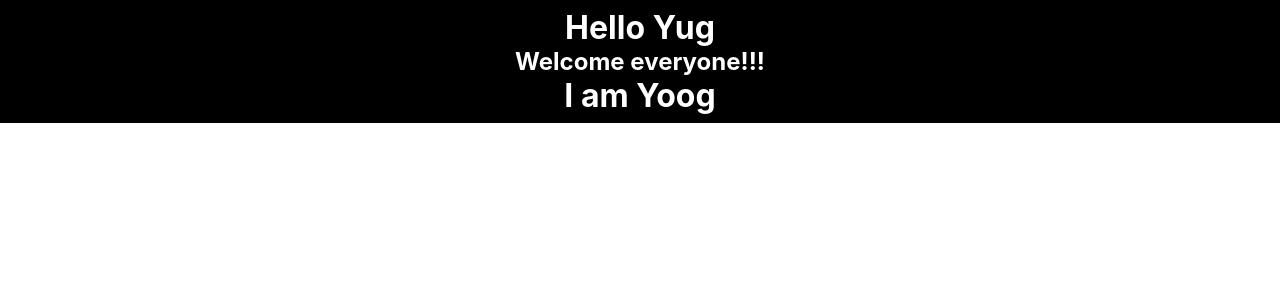
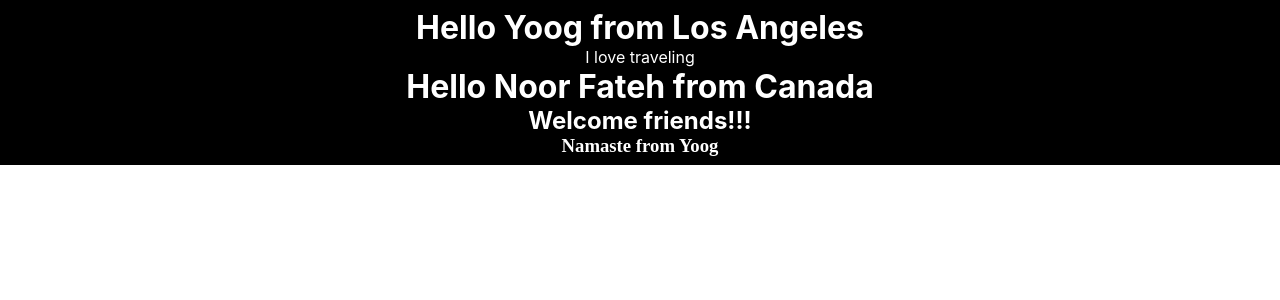
Before and after one commit to yugmani/basics-react, a React (Create React App) app: page / in a window 1280 px wide. Shown: the top 300 px of the page. Built offline with nearby package versions, Linux system fonts and the light colour scheme.

Commit message:
props in functional and class components

```diff
--- a/src/App.js
+++ b/src/App.js
@@ -9,9 +9,12 @@ import Hello from './components/Hello';
 export default function App() {
   return (
     <div className="App">
-      <Greet />
-      <Welcome />
-      <Hello />
+      <Greet name="Yoog" location="Los Angeles">
+        <p>I love traveling</p>
+      </Greet>
+      <Greet name="Noor Fateh" location="Canada" />
+      <Welcome person="friends" />
+      <Hello greet="Namaste" />
     </div>
   );
 }
--- a/src/components/Greet.js
+++ b/src/components/Greet.js
@@ -6,8 +6,15 @@ import React from 'react';
 // };
 
 //default export
-const Greet = () => {
-  return <h1>Hello Yug</h1>;
+const Greet = (props) => {
+  return (
+    <div>
+      <h1>
+        Hello {props.name} from {props.location}
+      </h1>
+      {props.children}
+    </div>
+  );
 };
 
 export default Greet;
--- a/src/components/Hello.js
+++ b/src/components/Hello.js
@@ -1,21 +1,21 @@
 import React from 'react';
 
-const Hello = () => {
+const Hello = (props) => {
   //With JSX
-  //   return (
-  //     <div id="text-content" className="text-wrapper">
-  //       <h3>I am Yoog</h3>
-  //     </div>
-  //   );
-  // };
-
-  // without JSX
-  return React.createElement(
-    'div',
-    // null,
-    { id: 'text-content', className: 'text-wrapper' },
-    React.createElement('h1', null, 'I am Yoog')
+  return (
+    <div id="text-content" className="text-wrapper">
+      <h3>{props.greet} from Yoog</h3>
+    </div>
   );
 };
 
+// without JSX
+//   return React.createElement(
+//     'div',
+//     // null,
+//     { id: 'text-content', className: 'text-wrapper' },
+//     React.createElement('h1', null, `${props.greet} from Yoog`)
+//   );
+// };
+
 export default Hello;
--- a/src/components/Welcome.js
+++ b/src/components/Welcome.js
@@ -2,7 +2,7 @@ import React, { Component } from 'react';
 
 class Welcome extends Component {
   render() {
-    return <h2>Welcome everyone!!!</h2>;
+    return <h2>Welcome {this.props.person}!!!</h2>;
   }
 }
 
```
